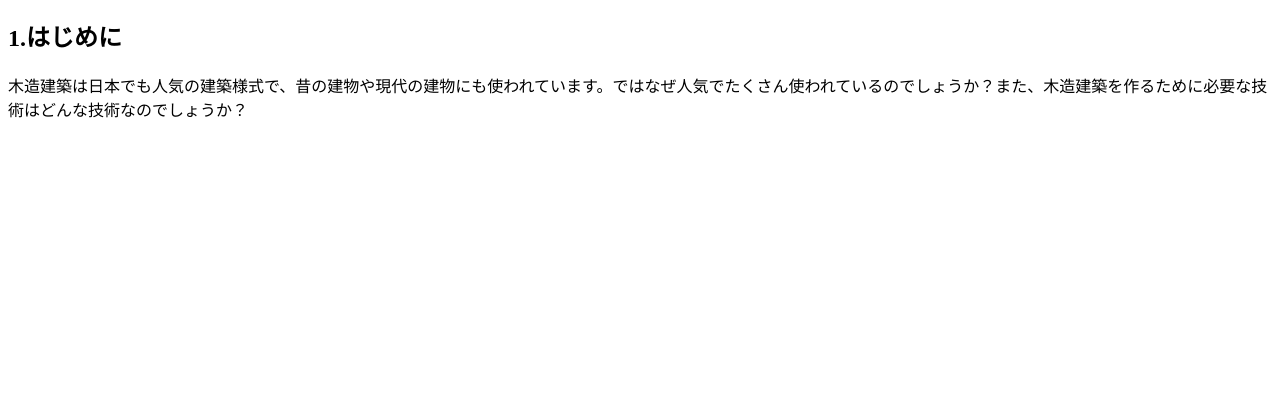
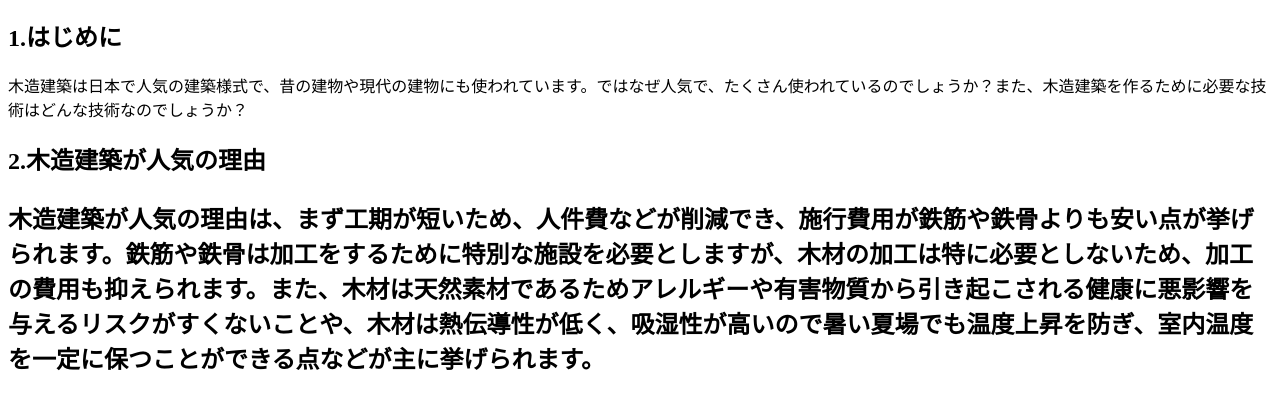
Before and after one commit to 1240007k/1240007k.github.io, a plain HTML site: page cl2020.html in a window 1280 px wide. Shown: the part 57-466 px from the top of the page. Drawn offline with Linux system fonts and the light colour scheme.

Commit message:
Update cl2020.html

```diff
--- a/cl2020.html
+++ b/cl2020.html
@@ -5,4 +5,6 @@
 <BODY>
   <H1>木造建築について</H1>
   <H2>1.はじめに</H2>
-  <P>木造建築は日本でも人気の建築様式で、昔の建物や現代の建物にも使われています。ではなぜ人気でたくさん使われているのでしょうか？また、木造建築を作るために必要な技術はどんな技術なのでしょうか？</P>
+  <P>木造建築は日本で人気の建築様式で、昔の建物や現代の建物にも使われています。ではなぜ人気で、たくさん使われているのでしょうか？また、木造建築を作るために必要な技術はどんな技術なのでしょうか？</P>
+  <H2>2.木造建築が人気の理由<H2>
+    <P>木造建築が人気の理由は、まず工期が短いため、人件費などが削減でき、施行費用が鉄筋や鉄骨よりも安い点が挙げられます。鉄筋や鉄骨は加工をするために特別な施設を必要としますが、木材の加工は特に必要としないため、加工の費用も抑えられます。また、木材は天然素材であるためアレルギーや有害物質から引き起こされる健康に悪影響を与えるリスクがすくないことや、木材は熱伝導性が低く、吸湿性が高いので暑い夏場でも温度上昇を防ぎ、室内温度を一定に保つことができる点などが主に挙げられます。</P>
```
